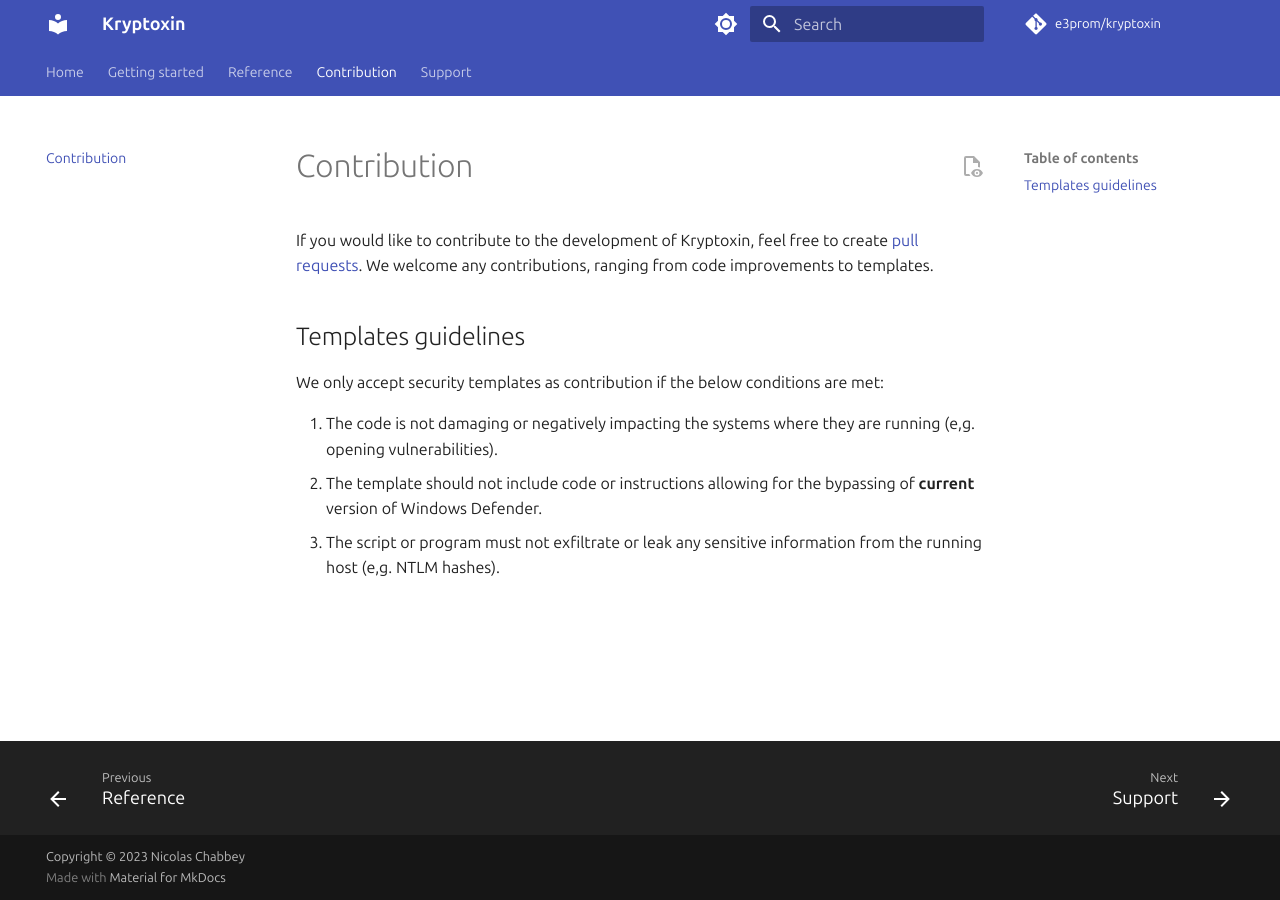
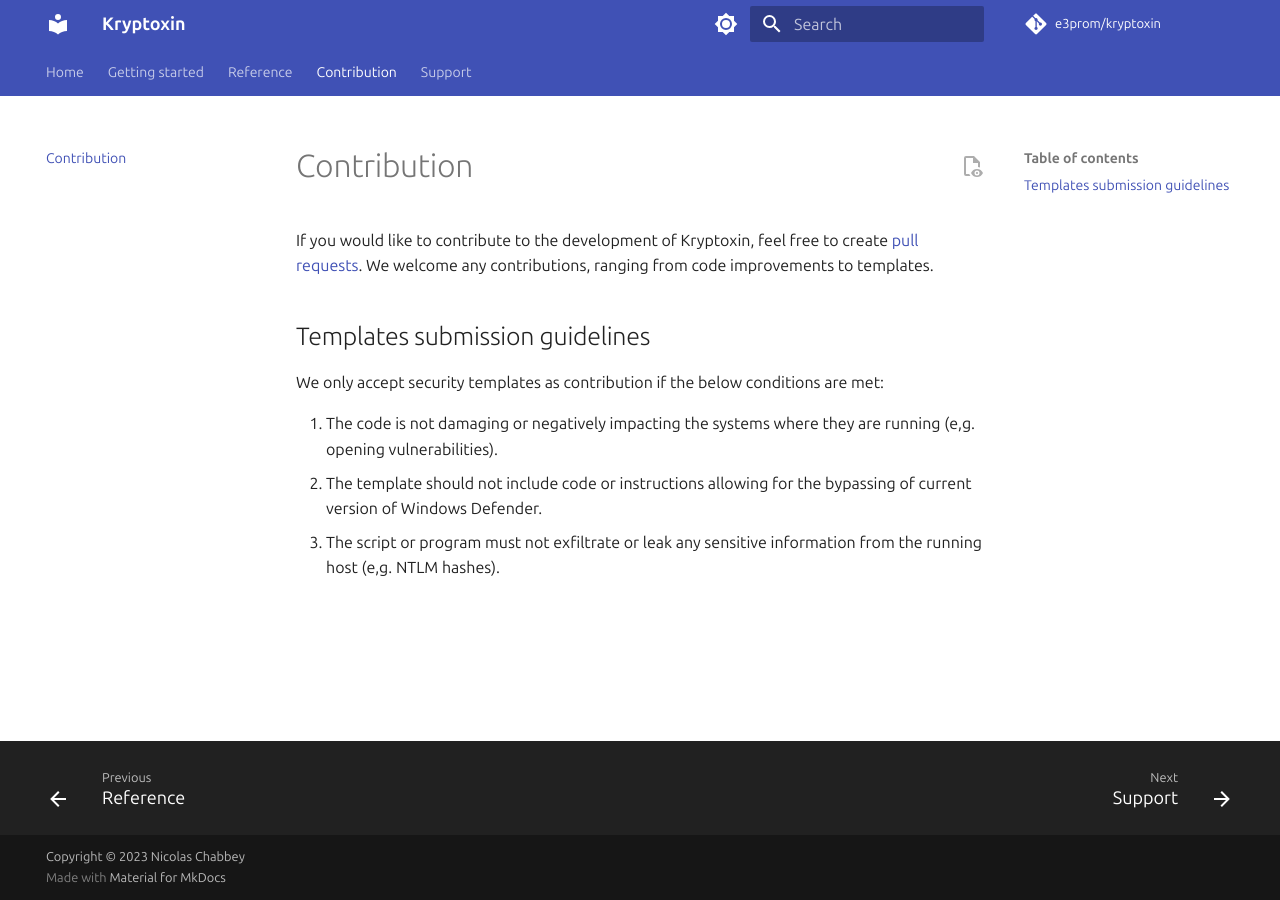
Before and after one commit to e3prom/kryptoxin, an MkDocs documentation site: the page built from docs/contrib.md, in a window 1280 px wide. Built offline with MkDocs 1.6.1 and Material for MkDocs 9.7.7, drawn with Linux system fonts in a browser that asks for light colours; comment, search, counter and statistics services are not loaded.

Commit message:
0.9.8 Release

```diff
--- a/docs/contrib.md
+++ b/docs/contrib.md
@@ -2,10 +2,10 @@
 
 If you would like to contribute to the development of Kryptoxin, feel free to create [pull requests](https://github.com/e3prom/kryptoxin/pulls). We welcome any contributions, ranging from code improvements to templates.
 
-## Templates guidelines
+## Templates submission guidelines
 
 We only accept security templates as contribution if the below conditions are met:
 
  1. The code is not damaging or negatively impacting the systems where they are running (e,g. opening vulnerabilities).
- 2. The template should not include code or instructions allowing for the bypassing of **current** version of Windows Defender.
+ 2. The template should not include code or instructions allowing for the bypassing of current version of Windows Defender.
  3. The script or program must not exfiltrate or leak any sensitive information from the running host (e,g. NTLM hashes).
--- a/kryptoxin/__version__.py
+++ b/kryptoxin/__version__.py
@@ -2,4 +2,4 @@
 kryptoxin version module.
 This module holds the current version number.
 """
-__version__ = '0.9.8.dev0'
+__version__ = '0.9.8'
```
Also changed, not shown: README.md (+3 -3 lines), docs/getting-started.md (+4 -4 lines), 1 other file.
